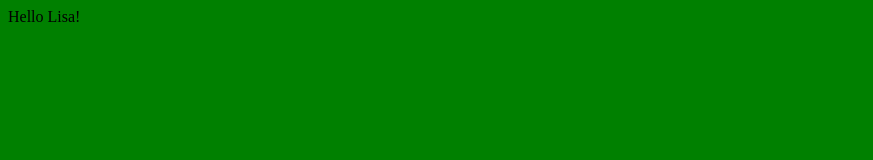
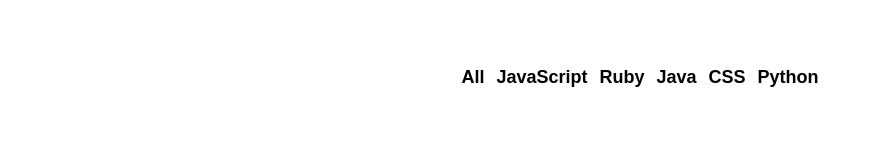
Before and after one commit to LiVinson/github-repo-battle, a React app: page / in a window 1280 px wide. Shown: the whole page, without its empty margins (0-873 px from the left). Built offline with nearby package versions, Linux system fonts and the light colour scheme.

Commit message:
Added navbar component with initial styling

```diff
--- /dev/null
+++ b/app/components/Popular.js
@@ -0,0 +1,16 @@
+import React from "react"
+
+export default class Popular extends React.Component {
+  render() {
+    const languages = ["All", "JavaScript", "Ruby", "Java", "CSS", "Python"]
+    return (
+      <ul className="flex-center">
+        {languages.map((language, index) => (
+          <li key={index}>
+            <button className="btn-clear nav-link">{language}</button>
+          </li>
+        ))}
+      </ul>
+    )
+  }
+}
--- a/app/index.css
+++ b/app/index.css
@@ -1,3 +1,44 @@
+html,
+body,
+#app {
+  margin: 0;
+  height: 100%;
+  width: 100%;
+}
+
 body {
-  background-color: green;
+  font-family: -apple-system, BlinkMacSystemFont, Segoe UI, Roboto, Oxygen-Sans,
+    Ubuntu, Cantarell, Helvetica Neue, sans-serif;
 }
+
+ul {
+  padding: 0;
+}
+
+li {
+  list-style-type: none;
+}
+
+.container {
+  max-width: 1200px;
+  margin: 0 auto;
+  padding: 50px;
+}
+
+.flex-center {
+  display: flex;
+  justify-content: center;
+  align-items: center;
+}
+
+.btn-clear {
+  border: none;
+  background: transparent;
+}
+
+.nav-link {
+  font-size: 18px;
+  font-weight: bold;
+  text-decoration: none;
+  color: inherit;
+}
--- a/app/index.js
+++ b/app/index.js
@@ -1,10 +1,14 @@
 import React from "react"
 import ReactDom from "react-dom"
+import Popular from "./components/Popular"
 import "./index.css"
-
 class App extends React.Component {
   render() {
-    return <div>Hello Lisa!</div>
+    return (
+      <div className="container">
+        <Popular />
+      </div>
+    )
   }
 }
 
```
